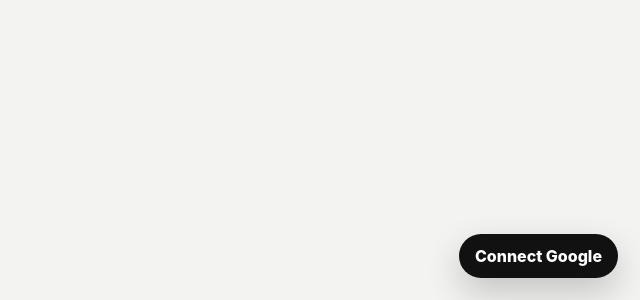
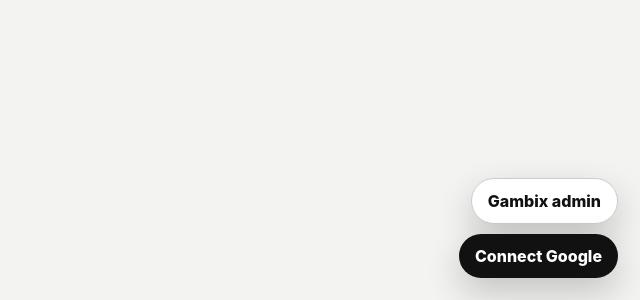
Before and after one commit to Gambixteam/luna, a Next.js app: page /dashboard in a window 1280 px wide. Shown: the part 500-800 px from the top of the page, without its empty margins (640-1280 px from the left). Built offline with nearby package versions, Linux system fonts and the light colour scheme; no server answers.

Commit message:
Link dashboard to Gambix admin console

```diff
--- a/src/app/dashboard/page.tsx
+++ b/src/app/dashboard/page.tsx
@@ -1,5 +1,5 @@
 import { LunaApp } from '@/components/luna-app';
 
 export default function DashboardPage() {
-  return <><LunaApp /><a className="google-connect-fab" href="/connect-google">Connect Google</a></>;
+  return <><LunaApp /><a className="admin-fab" href="/admin">Gambix admin</a><a className="google-connect-fab" href="/connect-google">Connect Google</a></>;
 }
```
